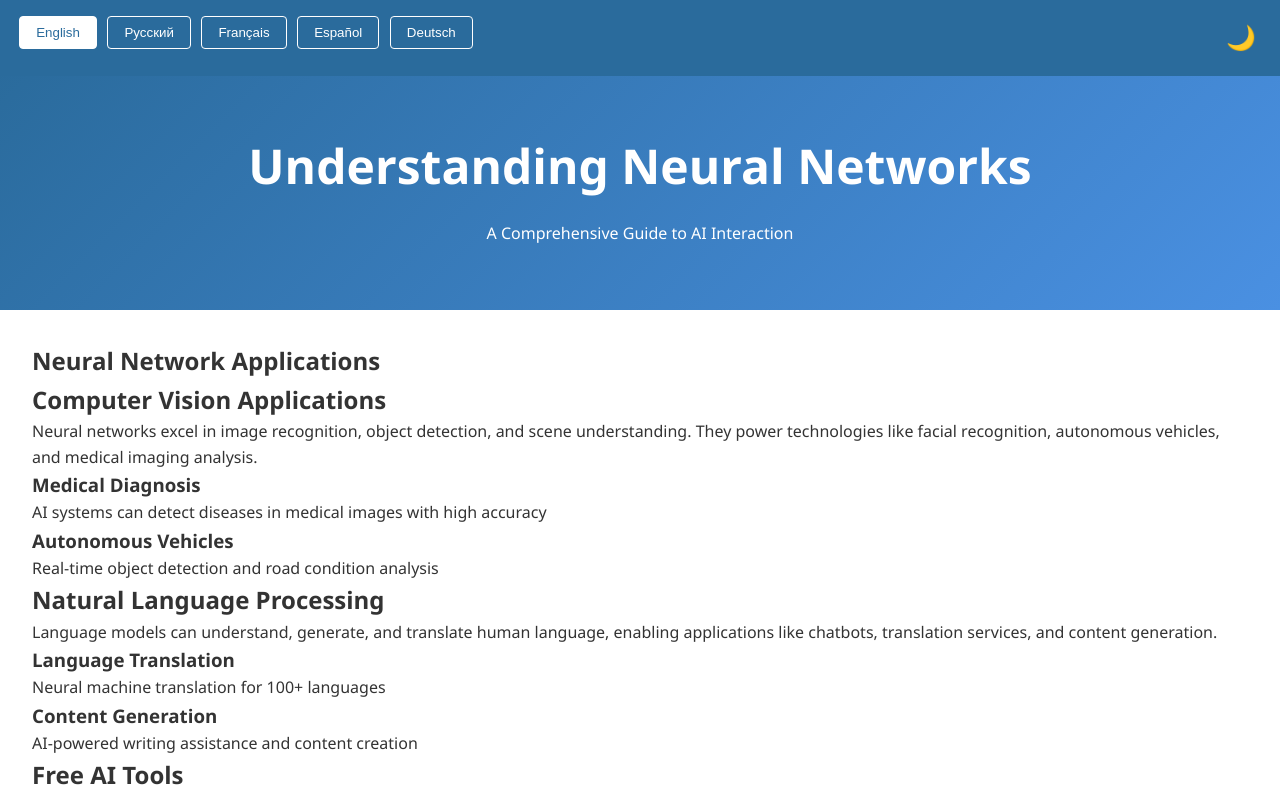
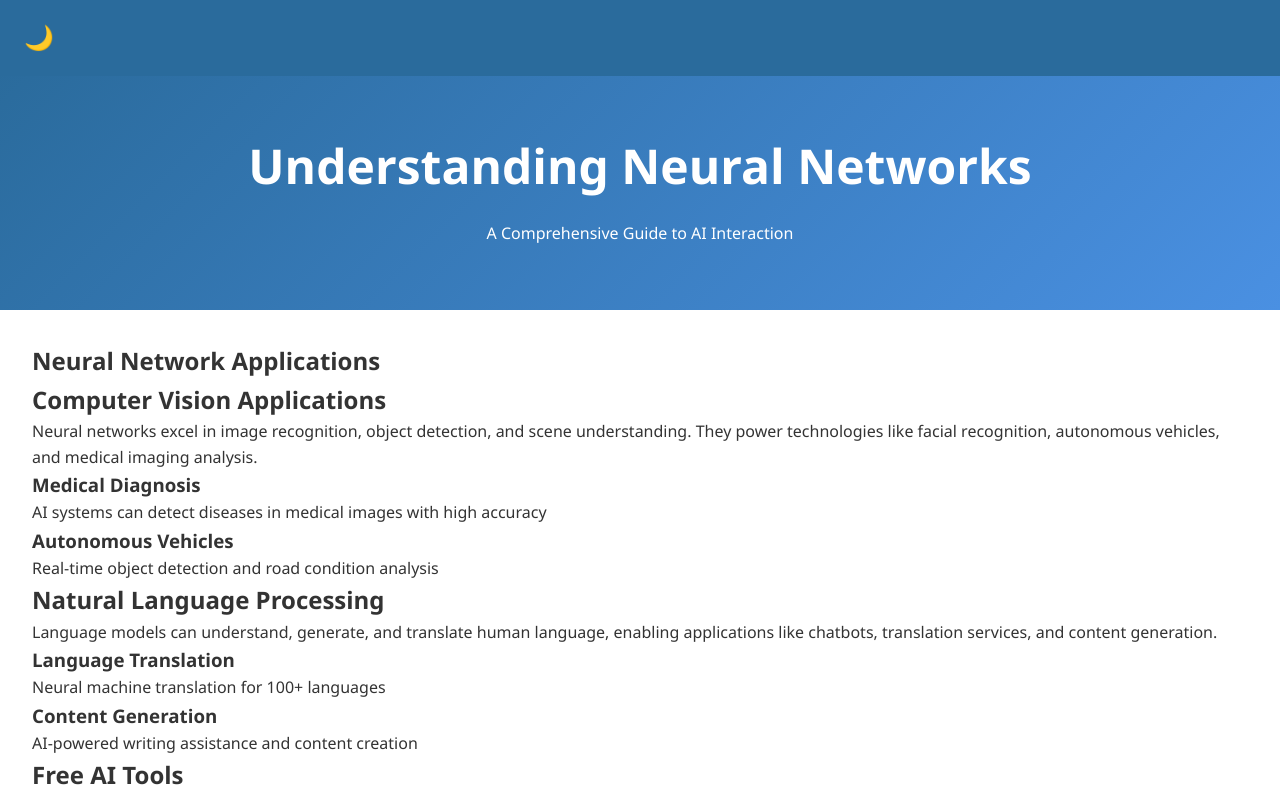
Before and after one commit to UnrealSite/testq, a website built with Vite: page index.html in a window 1280 px wide. Shown: the top 800 px of the page. Built offline with nearby package versions, Linux system fonts and the light colour scheme.

Commit message:
Update index.html

```diff
--- a/index.html
+++ b/index.html
@@ -8,13 +8,6 @@
 </head>
 <body class="light-theme">
     <nav>
-        <div class="language-selector">
-            <button onclick="changeLanguage('en')" class="active">English</button>
-            <button onclick="changeLanguage('ru')">Русский</button>
-            <button onclick="changeLanguage('fr')">Français</button>
-            <button onclick="changeLanguage('es')">Español</button>
-            <button onclick="changeLanguage('de')">Deutsch</button>
-        </div>
         <div class="theme-toggle">
             <button onclick="toggleTheme()" id="themeButton">🌙</button>
         </div>
```
